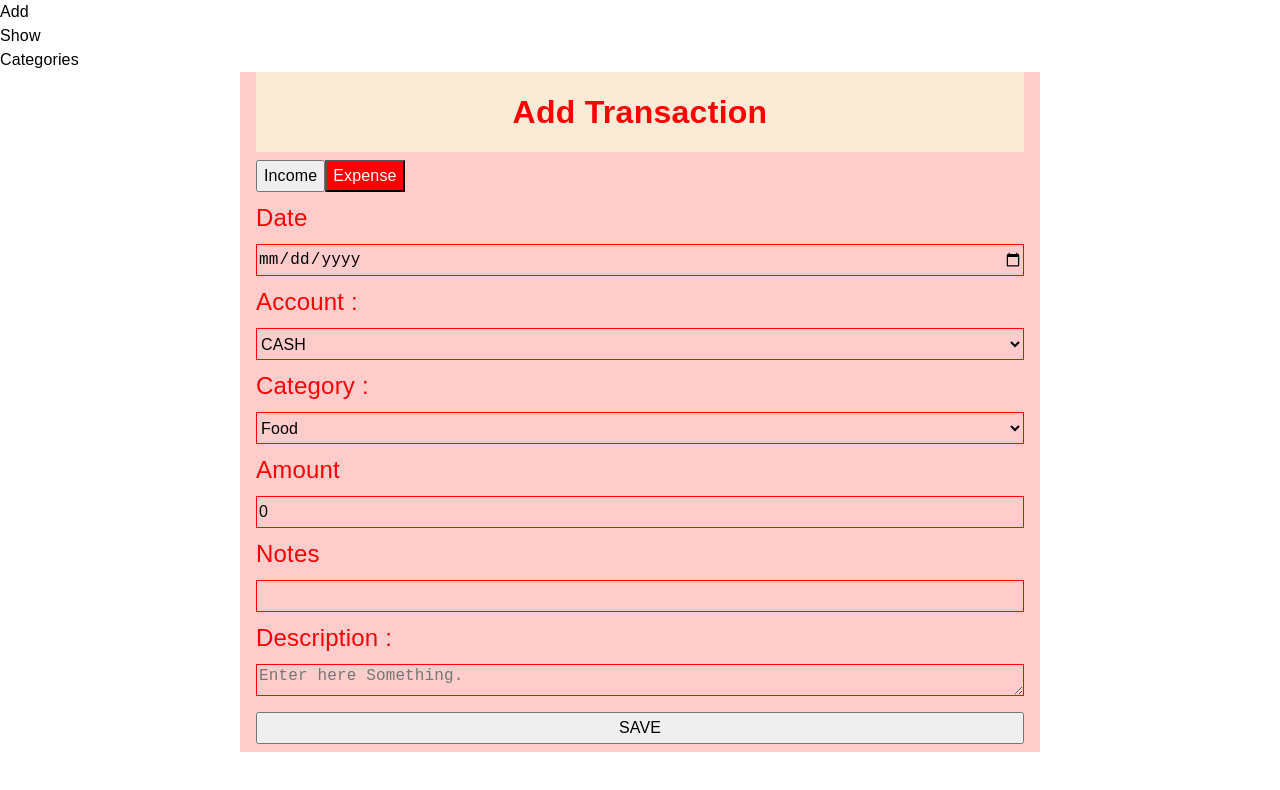
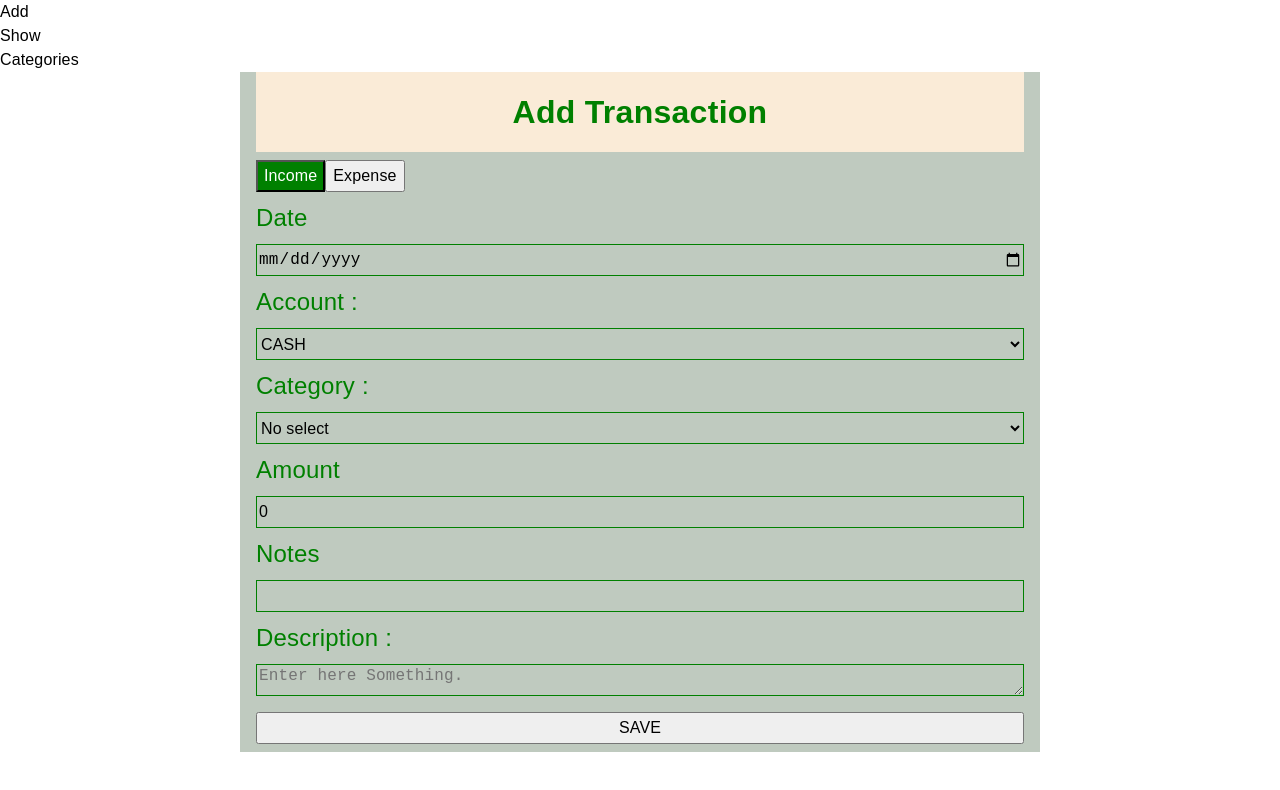
Before and after one commit to vratnoo/Just-React, a React (Create React App) app: page / in a window 1280 px wide. Shown: the top 790 px of the page. Built offline with nearby package versions, Linux system fonts and the light colour scheme.

Commit message:
Category based on transaction type such as income/expense

```diff
--- a/src/AddTransaction.js
+++ b/src/AddTransaction.js
@@ -6,9 +6,9 @@ import { useLocation } from 'react-router-dom'
 const AddTransaction = ({transactionType,accounts,categories,setIsEdit,transactionList,setTransactionList,editId,isEdit,addTransaction,updateTransaction})=>{
 
 
-    const initialState = {id:Date.now(),type:transactionType.expense,date:"12-12-12",amount:0,accountId:0,categoryId:0,notes:"",desc:""}
+    const initialState = {id:Date.now(),type:transactionType.income,date:"12-12-12",amount:0,accountId:0,categoryId:0,notes:"",desc:""}
     const [transaction,setTransaction] = useState(initialState)
-    const [type,setType] = useState(transactionType.expense)
+    const [type,setType] = useState(transactionType.income)
 
     useEffect(()=>{
 
@@ -65,6 +65,7 @@ const AddTransaction = ({transactionType,accounts,categories,setIsEdit,transacti
         e.preventDefault()
         if(type!=item){
             setType(item)
+            setTransaction({...transaction,type:item})
         }
 
     }
@@ -88,8 +89,15 @@ const AddTransaction = ({transactionType,accounts,categories,setIsEdit,transacti
 
             </select>
             <label>Category : </label>
-            <select name="category" value={transaction.categoryId}  onChange={handleChange} >
-                {categories.map((item)=>(  <option key={item.id} value={item.id}>{item.name}</option> ))}
+            <select name="category" value={transaction.categoryId}  onChange={handleChange}>
+                <option value={0}>No select</option>
+                {categories.map((item)=>{
+                    if(item.type==transaction.type){
+                    return (<option key={item.id} value={item.id}>{item.name}</option>)
+                    }
+
+
+                    })}
 
             </select>
             <label>
--- a/src/App.js
+++ b/src/App.js
@@ -13,7 +13,7 @@ import {
 function App() {
     const transactionType = {income:1,expense:2}
     const [accounts,setAccounts] = useState([{id:0,name:"CASH"},{id:1,name:"ONLINE"}])
-    const [categories,setCategories] = useState([{id:0,name:"Food"},{id:1,name:"Bills"},{id:2,name:"Transport"}])
+    const [categories,setCategories] = useState([{id:1,name:"Food",type:transactionType.expense},{id:2,name:"Bills",type:transactionType.expense},{id:3,name:"Transport",type:transactionType.expense}])
     const [transactionList,setTransactionList] = useState([]);
     const [isEdit,setIsEdit] = useState(false)
     const [editId,setEditId] = useState("")
@@ -61,7 +61,7 @@ function App() {
 
   const AddProps = {transactionType,accounts,categories,transactionList,setIsEdit,addTransaction,updateTransaction,isEdit,editId,}
   const ShowProps = {transactionType,accounts,categories,transactionList,setTransactionList,handleDelete,handleEdit}
-  const CategoryProps = {categories,addCategory,deleteCategory,updateCategory}
+  const CategoryProps = {categories,addCategory,deleteCategory,updateCategory,transactionType}
   return (
     <>
 
--- a/src/categories.jsx
+++ b/src/categories.jsx
@@ -1,8 +1,8 @@
 import React, { useEffect, useState } from 'react';
 
 
-const AddCategory = ({categories,addCategory,isEdit,setIsEdit,currentCategory,updateCategory}) => {
-    const initialState = {id:"",name:""}
+const AddCategory = ({categories,addCategory,isEdit,setIsEdit,currentCategory,transactionType,updateCategory}) => {
+    const initialState = {id:"",name:"",type:transactionType.expense}
     const [category,setCategory] = useState({})
 
     useEffect(()=>{
@@ -16,7 +16,8 @@ const AddCategory = ({categories,addCategory,isEdit,setIsEdit,currentCategory,up
     },[currentCategory,isEdit])
 
     const handleChange = (e)=>{
-        setCategory({...category,name:e.target.value})
+        const name = e.target.name
+        setCategory({...category,[name]:e.target.value})
     }
     const handleSubmit = (e)=>{
         e.preventDefault()
@@ -37,6 +38,10 @@ const AddCategory = ({categories,addCategory,isEdit,setIsEdit,currentCategory,up
             <form onSubmit={handleSubmit}>
                 <label> Name </label>
                 <input type="text" name="name" value={category.name} onChange={handleChange}/>
+                <label> Type </label>
+                <select name="type" value={category.type} onChange={handleChange}>
+                {Object.keys(transactionType).map((key,index)=><option value={transactionType[key]}>{key}</option>)}
+                </select>
                 <button>{!isEdit?"SAVE":"UPDATE"}</button>
             </form>
     </div> );
@@ -44,7 +49,7 @@ const AddCategory = ({categories,addCategory,isEdit,setIsEdit,currentCategory,up
 
 
 
-const ViewCategory = ({categories,currentCategory,setIsEdit,editCategory,deleteCategory,handleEdit}) => {
+const ViewCategory = ({categories,currentCategory,setIsEdit,editCategory,deleteCategory,handleEdit,transactionType}) => {
 
     const handleDelete  = (id)=>{
         deleteCategory(id)
@@ -61,6 +66,7 @@ const ViewCategory = ({categories,currentCategory,setIsEdit,editCategory,deleteC
                 <td>ID</td>
                 <td>sr.no</td>
                 <td>Name</td>
+                <td>Mode</td>
                 <td colSpan={2}>action</td>
             </tr>
             {categories.map((item,index)=>(
@@ -68,6 +74,8 @@ const ViewCategory = ({categories,currentCategory,setIsEdit,editCategory,deleteC
                 <td>{item.id}</td>
                 <td>{index+1}</td>
                 <td>{item.name}</td>
+                <td>{transactionType.income==item.type?"INCOME":"EXPENSE"}</td>
+
                 <td><button onClick={()=>handleEdit(item.id)}>Edit</button></td>
                 <td><button onClick={()=>handleDelete(item.id)}>Delete</button></td>
                 </tr>
```
